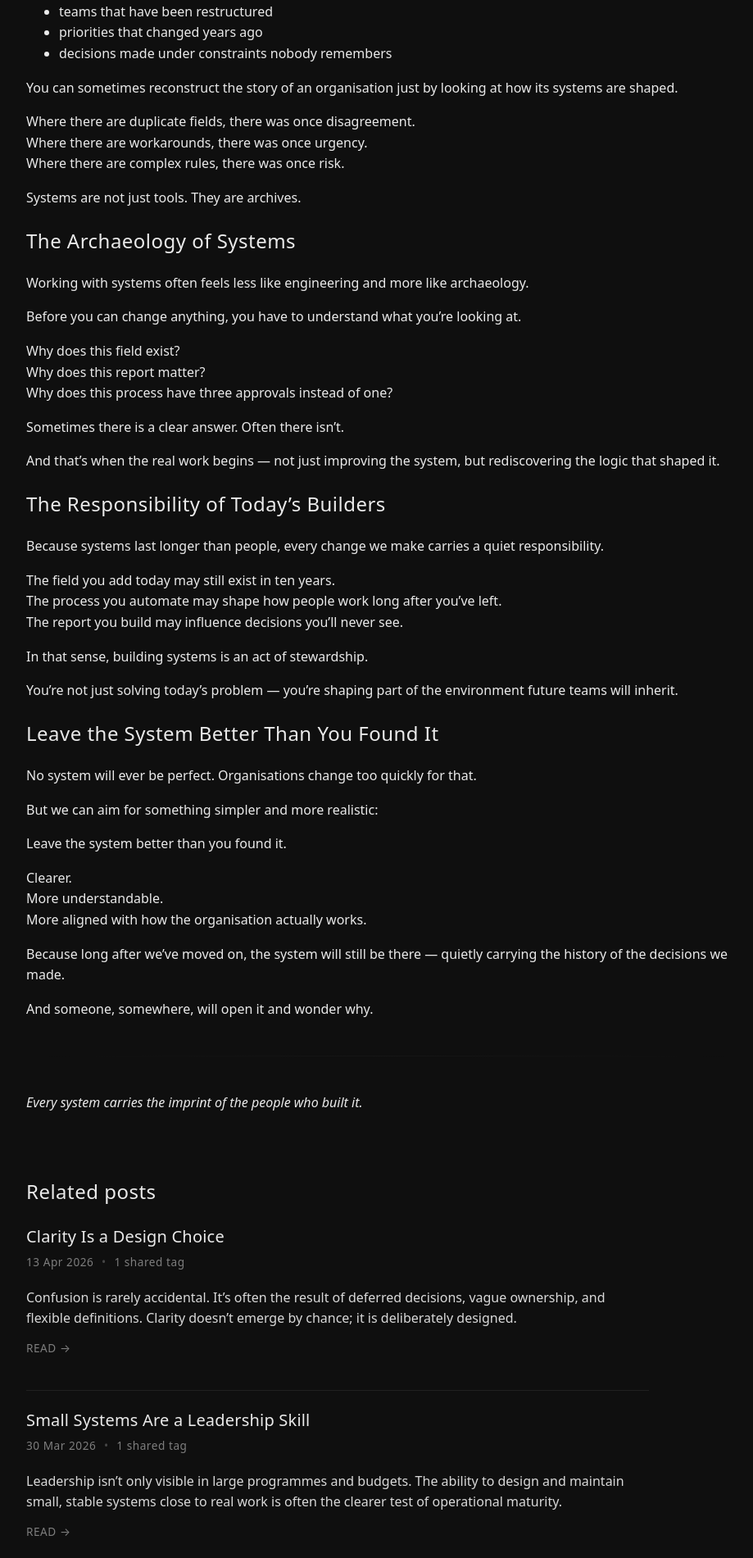
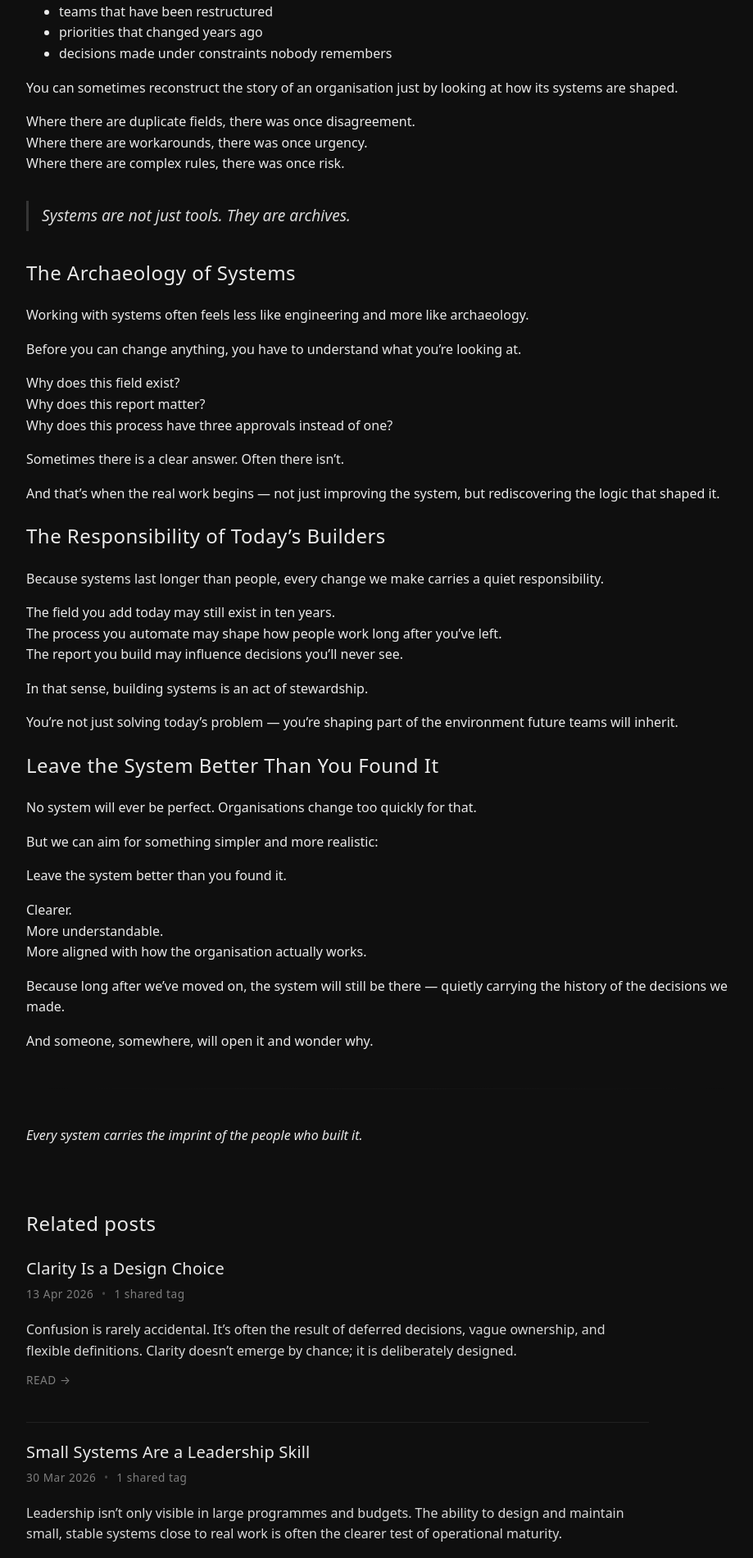
Before and after one commit to ElliotGinge/elliotginger.com, a Jekyll site: the page built from _posts/2026-03-14-systems-outlive-people.md, in a window 1280 px wide. Shown: the part 1758-3659 px from the top of the page at 82% size, without its empty margins (168-1087 px from the left). Built offline with Jekyll 4.4.1, drawn with Linux system fonts in a browser that asks for light colours.

Commit message:
Update 2026-03-14-systems-outlive-people.md

```diff
--- a/_posts/2026-03-14-systems-outlive-people.md
+++ b/_posts/2026-03-14-systems-outlive-people.md
@@ -65,7 +65,9 @@ Where there are duplicate fields, there was once disagreement.
 Where there are workarounds, there was once urgency.
 Where there are complex rules, there was once risk.
 
-Systems are not just tools. They are archives.
+<blockquote class="pull-quote">
+  Systems are not just tools. They are archives.
+</blockquote>
 
 ## The Archaeology of Systems
 
```
